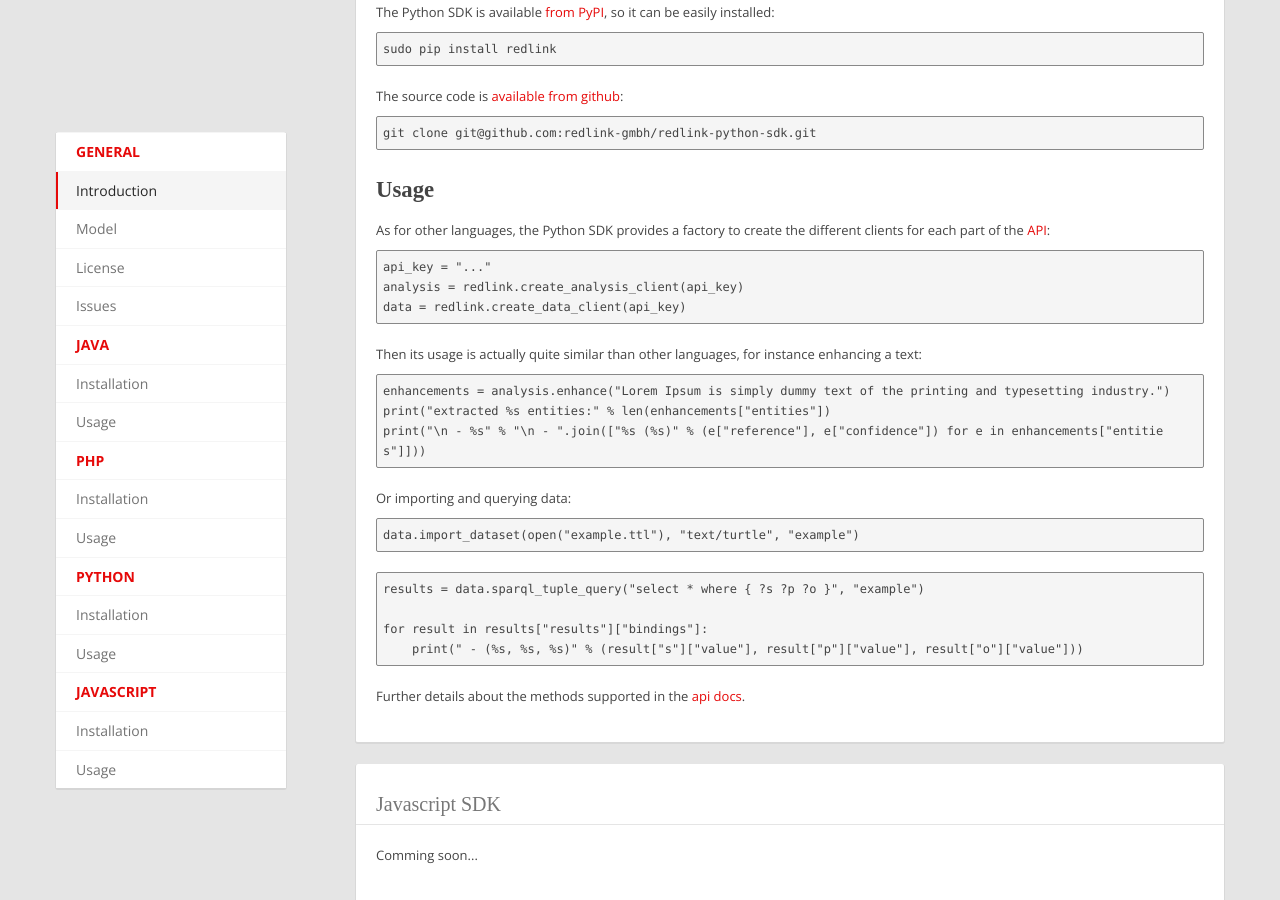
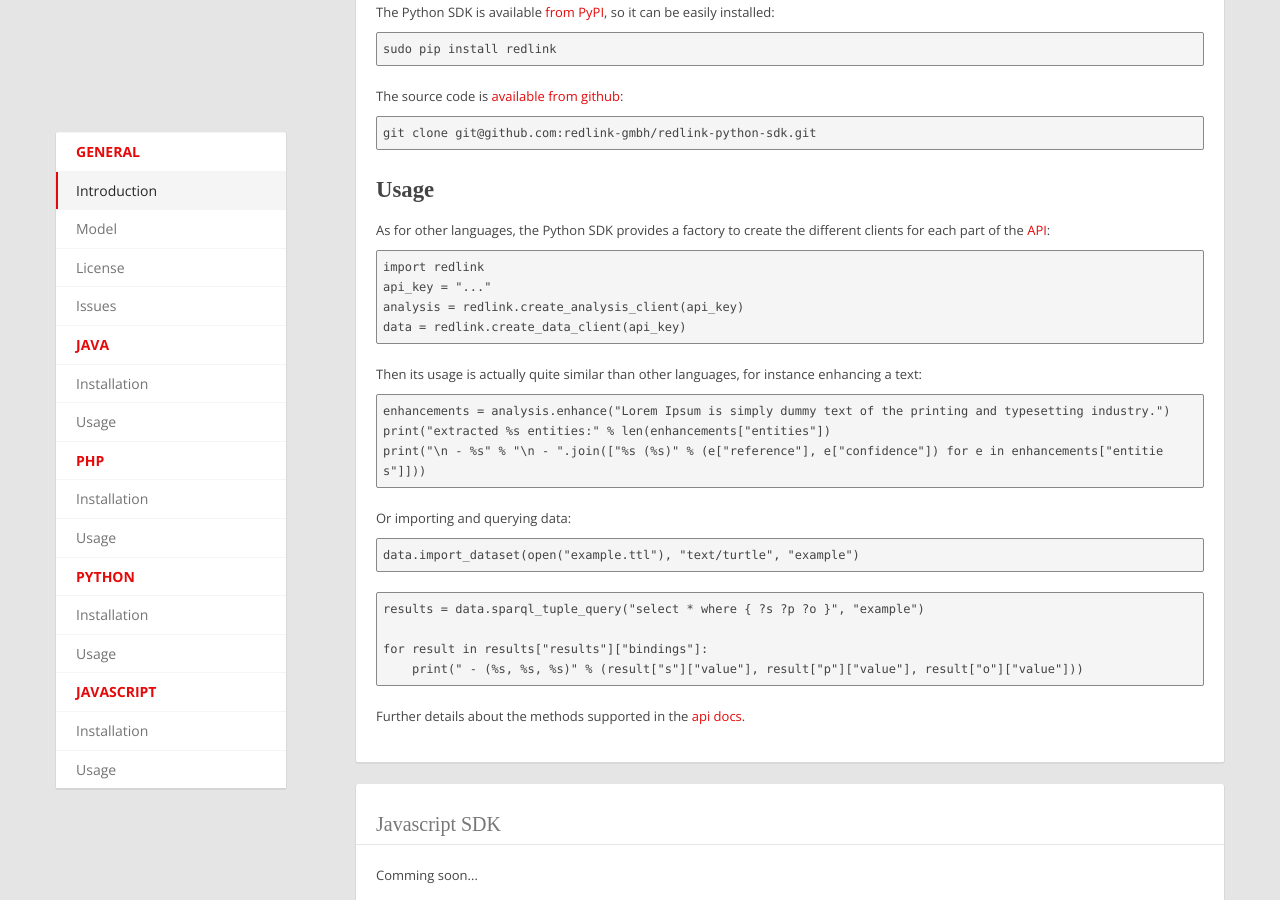
Before and after one commit to redlink-gmbh/redlink-gmbh.github.io, a Jekyll site: the page built from sdk/index.html, in a window 1280 px wide and 900 px high, scrolled down 3220 px. Built offline with Jekyll 4.4.1, drawn with Linux system fonts in a browser that asks for light colours; comment, search, counter and statistics services are not loaded.

Commit message:
added missing import

```diff
--- a/sdk/index.html
+++ b/sdk/index.html
@@ -281,7 +281,8 @@
                   for each part of the <a href="../api">API</a>:
                 </p>
 
-                <pre class="prettyprint">api_key = "..."
+                <pre class="prettyprint">import redlink
+api_key = "..."
 analysis = redlink.create_analysis_client(api_key)
 data = redlink.create_data_client(api_key)</pre>
 
```
